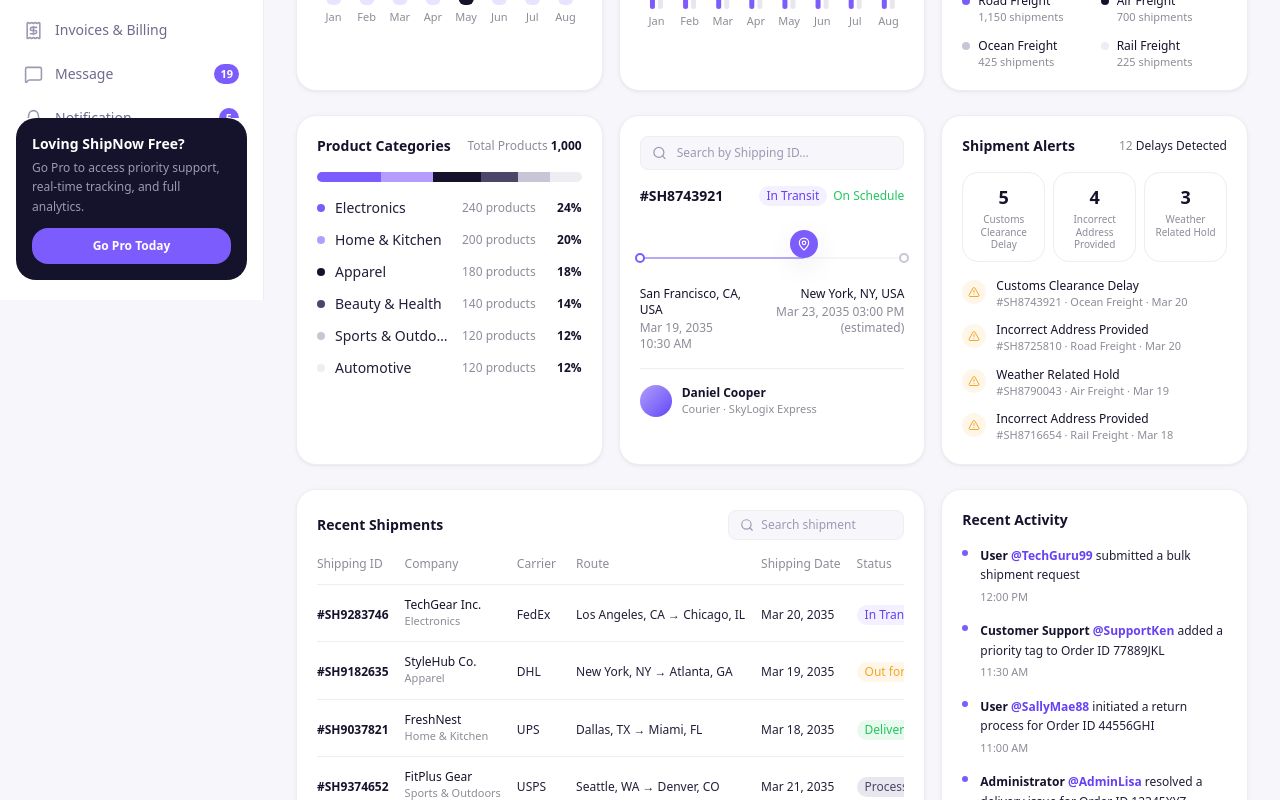
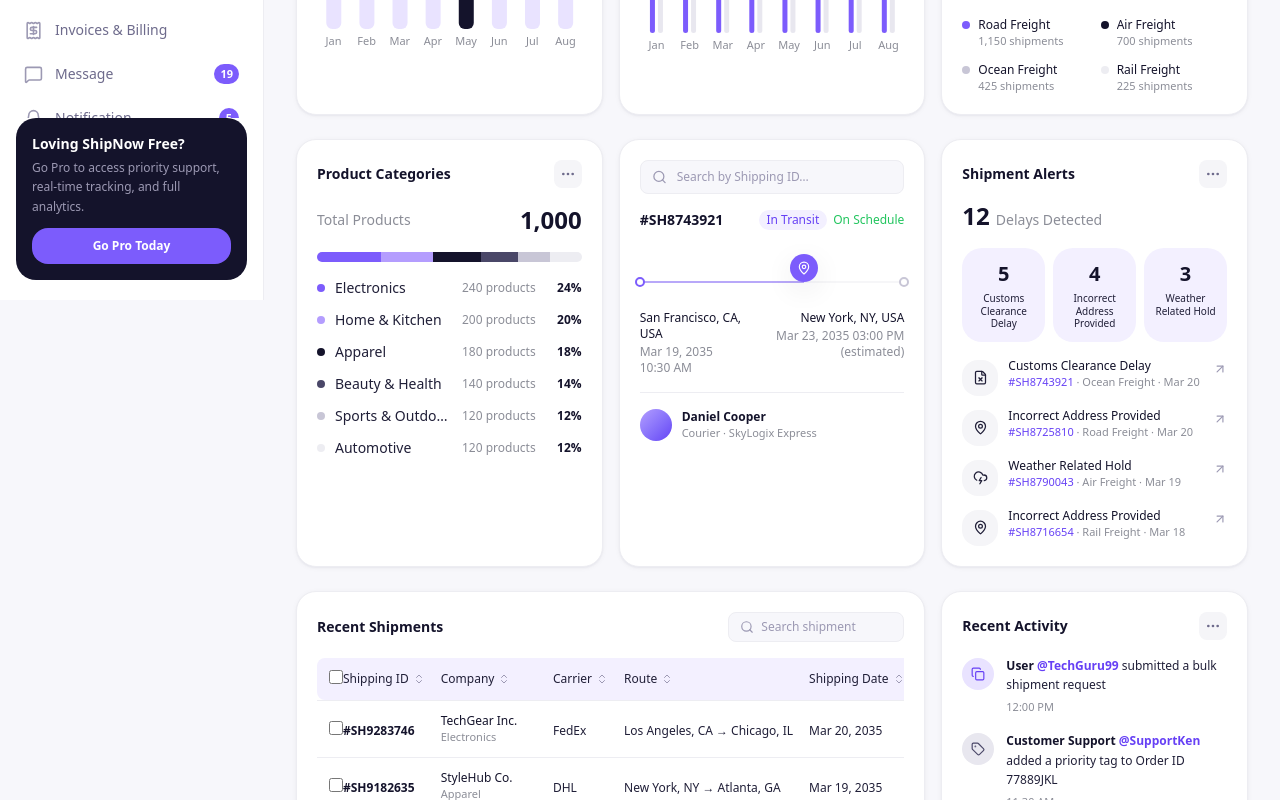
Before and after one commit to masumbillah06/ship-now, a Next.js app: page /dashboard in a window 1280 px wide. Shown: the part 500-1300 px from the top of the page. Built offline with nearby package versions, Linux system fonts and the light colour scheme.

Commit message:
Slide modification of the dashboard

```diff
--- a/components/DashboardShell.tsx
+++ b/components/DashboardShell.tsx
@@ -72,7 +72,7 @@ export function DashboardShell({
                 <Search
                   size={17}
                   strokeWidth={1.8}
-                  className="pointer-events-none absolute left-2.5 top-1/2 -translate-y-1/2 text-ink-900"
+                  className="pointer-events-none absolute left-2.5 top-1/2 -translate-y-1/2 text-muted"
                 />
 
                 <input
--- a/components/ProductCategories.tsx
+++ b/components/ProductCategories.tsx
@@ -1,3 +1,4 @@
+import { MoreHorizontal } from "lucide-react";
 import { productCategories } from "@/lib/data";
 
 export function ProductCategories() {
@@ -5,11 +6,19 @@ export function ProductCategories() {
     <div className="card">
       <div className="flex items-center justify-between">
         <p className="card-title">Product Categories</p>
-        <span className="text-xs text-muted">
-          Total Products{" "}
-          <span className="font-semibold text-ink-900">
-            {productCategories.total}
-          </span>
+        <button
+          type="button"
+          aria-label="More options"
+          className="flex h-7 w-7 items-center justify-center rounded-lg bg-ink-50 text-ink-400 hover:bg-ink-100"
+        >
+          <MoreHorizontal size={16} />
+        </button>
+      </div>
+
+      <div className="mt-4 flex items-center justify-between">
+        <span className="text-sm text-muted">Total Products</span>
+        <span className="text-2xl font-bold text-ink-900">
+          {productCategories.total}
         </span>
       </div>
 
--- a/components/RecentActivity.tsx
+++ b/components/RecentActivity.tsx
@@ -1,14 +1,55 @@
+import {
+  MoreHorizontal,
+  Copy,
+  Tag,
+  RotateCcw,
+  CheckCircle2,
+  MapPin,
+  Activity as ActivityIcon,
+} from "lucide-react";
 import { recentActivity } from "@/lib/data";
+
+/** Icon chosen from the activity's action text, matching the design's
+ *  per-entry iconography (bulk request, tag, return, resolution, address). */
+function iconForAction(action: string) {
+  const a = action.toLowerCase();
+  if (a.includes("bulk")) return Copy;
+  if (a.includes("tag")) return Tag;
+  if (a.includes("return")) return RotateCcw;
+  if (a.includes("resolved")) return CheckCircle2;
+  if (a.includes("address")) return MapPin;
+  return ActivityIcon;
+}
 
 export function RecentActivity() {
   return (
     <div className="card">
+      <div className="flex items-center justify-between">
         <p className="card-title">Recent Activity</p>
+        <button
+          type="button"
+          aria-label="More options"
+          className="flex h-7 w-7 items-center justify-center rounded-lg bg-ink-50 text-ink-400 hover:bg-ink-100"
+        >
+          <MoreHorizontal size={16} />
+        </button>
+      </div>
 
       <ul className="mt-4 space-y-4">
-        {recentActivity.map((a) => (
+        {recentActivity.map((a, i) => {
+          const Icon = iconForAction(a.action);
+          return (
             <li key={a.id} className="flex gap-3">
-            <div className="mt-1 h-1.5 w-1.5 shrink-0 rounded-full bg-primary-500" />
+              <span
+                className={
+                  "mt-0.5 flex h-8 w-8 shrink-0 items-center justify-center rounded-full " +
+                  (i % 2 === 0
+                    ? "bg-primary-100 text-primary-600"
+                    : "bg-ink-100 text-ink-500")
+                }
+              >
+                <Icon size={14} />
+              </span>
               <div className="min-w-0 flex-1">
                 <p className="text-xs leading-relaxed text-ink-700">
                   {a.role ? (
@@ -26,7 +67,8 @@ export function RecentActivity() {
                 <p className="mt-1 text-[11px] text-muted">{a.time}</p>
               </div>
             </li>
-        ))}
+          );
+        })}
       </ul>
     </div>
   );
--- a/components/RecentShipments.tsx
+++ b/components/RecentShipments.tsx
@@ -8,7 +8,7 @@ import {
   getFilteredRowModel,
   useReactTable,
 } from "@tanstack/react-table";
-import { Search } from "lucide-react";
+import { Search, ChevronsUpDown } from "lucide-react";
 import { recentShipments } from "@/lib/data";
 import { Badge, type BadgeProps } from "@/components/ui/badge";
 
@@ -104,16 +104,32 @@ export function RecentShipments() {
         <table className="w-full min-w-160 border-collapse text-left">
           <thead>
             {table.getHeaderGroups().map((headerGroup) => (
-              <tr key={headerGroup.id} className="text-xs text-muted">
-                {headerGroup.headers.map((header) => (
+              <tr key={headerGroup.id} className="bg-primary-50 text-xs text-ink-700">
+                <th className="w-10 whitespace-nowrap rounded-l-lg py-3 pl-3">
+                  <input
+                    type="checkbox"
+                    aria-label="Select all shipments"
+                    readOnly
+                    className="h-3.5 w-3.5 rounded border-line accent-primary-500"
+                  />
+                </th>
+                {headerGroup.headers.map((header, i) => (
                   <th
                     key={header.id}
-                    className="whitespace-nowrap pb-3 pr-4 font-medium first:pl-0"
+                    className={
+                      "whitespace-nowrap py-3 pr-4 font-medium" +
+                      (i === headerGroup.headers.length - 1
+                        ? " rounded-r-lg"
+                        : "")
+                    }
                   >
-                    {flexRender(
-                      header.column.columnDef.header,
-                      header.getContext()
-                    )}
+                    <span className="inline-flex items-center gap-1">
+                      {flexRender(
+                        header.column.columnDef.header,
+                        header.getContext()
+                      )}
+                      <ChevronsUpDown size={12} className="text-ink-300" />
+                    </span>
                   </th>
                 ))}
               </tr>
@@ -122,11 +138,16 @@ export function RecentShipments() {
           <tbody>
             {table.getRowModel().rows.map((row) => (
               <tr key={row.id} className="border-t border-line">
+                <td className="whitespace-nowrap py-3 pl-3">
+                  <input
+                    type="checkbox"
+                    aria-label={`Select shipment ${row.original.id}`}
+                    readOnly
+                    className="h-3.5 w-3.5 rounded border-line accent-primary-500"
+                  />
+                </td>
                 {row.getVisibleCells().map((cell) => (
-                  <td
-                    key={cell.id}
-                    className="whitespace-nowrap py-3 pr-4 first:pl-0"
-                  >
+                  <td key={cell.id} className="whitespace-nowrap py-3 pr-4">
                     {flexRender(cell.column.columnDef.cell, cell.getContext())}
                   </td>
                 ))}
@@ -135,7 +156,7 @@ export function RecentShipments() {
             {table.getRowModel().rows.length === 0 && (
               <tr>
                 <td
-                  colSpan={columns.length}
+                  colSpan={columns.length + 1}
                   className="py-6 text-center text-xs text-muted"
                 >
                   No shipments match your search.
--- a/components/ShipmentAlerts.tsx
+++ b/components/ShipmentAlerts.tsx
@@ -1,25 +1,52 @@
-import { AlertTriangle } from "lucide-react";
+import {
+  MoreHorizontal,
+  FileX,
+  MapPin,
+  CloudLightning,
+  AlertTriangle,
+  ArrowUpRight,
+} from "lucide-react";
 import { shipmentAlerts } from "@/lib/data";
+
+/** Icon per alert reason, matching the design's per-type iconography.
+ *  Falls back to a generic warning icon for reasons not explicitly mapped. */
+function iconForReason(reason: string) {
+  const r = reason.toLowerCase();
+  if (r.includes("customs")) return FileX;
+  if (r.includes("address")) return MapPin;
+  if (r.includes("weather")) return CloudLightning;
+  return AlertTriangle;
+}
 
 export function ShipmentAlerts() {
   return (
     <div className="card">
       <div className="flex items-center justify-between">
         <p className="card-title">Shipment Alerts</p>
-        <span className="text-xs text-muted">
-          {shipmentAlerts.total}{" "}
-          <span className="text-ink-700">{shipmentAlerts.totalLabel}</span>
+        <button
+          type="button"
+          aria-label="More options"
+          className="flex h-7 w-7 items-center justify-center rounded-lg bg-ink-50 text-ink-400 hover:bg-ink-100"
+        >
+          <MoreHorizontal size={16} />
+        </button>
+      </div>
+
+      <div className="mt-3 flex items-baseline gap-1.5">
+        <span className="text-2xl font-bold text-ink-900">
+          {shipmentAlerts.total}
         </span>
+        <span className="text-sm text-muted">{shipmentAlerts.totalLabel}</span>
       </div>
 
       <div className="mt-4 grid grid-cols-3 gap-2">
         {shipmentAlerts.summary.map((s) => (
           <div
             key={s.label}
-            className="rounded-xl border border-line px-2.5 py-2.5 text-center"
+            className="rounded-2xl bg-primary-50 px-2.5 py-3 text-center"
           >
-            <p className="text-lg font-bold text-ink-900">{s.count}</p>
-            <p className="mt-0.5 text-[10px] leading-tight text-muted">
+            <p className="text-xl font-bold text-ink-900">{s.count}</p>
+            <p className="mt-1 text-[10px] leading-tight text-ink-700">
               {s.label}
             </p>
           </div>
@@ -27,21 +54,29 @@ export function ShipmentAlerts() {
       </div>
 
       <ul className="mt-4 space-y-3">
-        {shipmentAlerts.items.map((item) => (
+        {shipmentAlerts.items.map((item) => {
+          const Icon = iconForReason(item.reason);
+          return (
             <li key={item.id} className="flex items-start gap-2.5">
-            <span className="mt-0.5 flex h-6 w-6 shrink-0 items-center justify-center rounded-full bg-warning/10">
-              <AlertTriangle size={12} className="text-warning" />
+              <span className="mt-0.5 flex h-9 w-9 shrink-0 items-center justify-center rounded-xl bg-ink-50">
+                <Icon size={15} className="text-ink-700" />
               </span>
               <div className="min-w-0 flex-1">
                 <p className="truncate text-xs font-medium text-ink-900">
                   {item.reason}
                 </p>
                 <p className="text-[11px] text-muted">
-                #{item.id} · {item.meta}
+                  <span className="text-primary-600">#{item.id}</span> ·{" "}
+                  {item.meta}
                 </p>
               </div>
+              <ArrowUpRight
+                size={14}
+                className="mt-1 shrink-0 text-ink-300"
+              />
             </li>
-        ))}
+          );
+        })}
       </ul>
     </div>
   );
--- a/components/StatCard.tsx
+++ b/components/StatCard.tsx
@@ -1,5 +1,16 @@
-import { ArrowUp, ArrowDown } from "lucide-react";
+import { ArrowUp, ArrowDown, Package, Gauge, DollarSign, TrendingUp } from "lucide-react";
 import { Badge } from "@/components/ui/badge";
+
+/** Fallback icon chosen from the label when no explicit icon is supplied,
+ *  so existing data sources don't need to change shape to pick up the
+ *  icon badge shown in the design. */
+function defaultIconFor(label: string) {
+  const l = label.toLowerCase();
+  if (l.includes("shipment")) return Package;
+  if (l.includes("delivery") || l.includes("performance")) return Gauge;
+  if (l.includes("revenue")) return DollarSign;
+  return TrendingUp;
+}
 
 export function StatCard({
   label,
@@ -8,6 +19,7 @@ export function StatCard({
   change,
   changeLabel,
   trend,
+  icon,
 }: {
   label: string;
   value: string;
@@ -15,11 +27,20 @@ export function StatCard({
   change: string;
   changeLabel: string;
   trend: "up" | "down";
+  /** Optional icon override; falls back to a sensible icon based on the label. */
+  icon?: React.ElementType;
 }) {
+  const Icon = icon ?? defaultIconFor(label);
+
   return (
     <div className="card">
-      <p className="text-sm text-muted">{label}</p>
-      <div className="mt-2 flex items-baseline gap-1.5">
+      <div className="flex items-start justify-between gap-3">
+        <p className="text-sm text-muted">{label}</p>
+        <span className="flex h-10 w-10 shrink-0 items-center justify-center rounded-xl bg-primary-500">
+          <Icon size={18} strokeWidth={2} className="text-white" />
+        </span>
+      </div>
+      <div className="mt-3 flex items-baseline gap-1.5">
         <span className="text-2xl font-bold text-ink-900">{value}</span>
         {unit && <span className="text-sm text-muted">{unit}</span>}
       </div>
```
Lines whose indentation alone changed are shown as unchanged.
